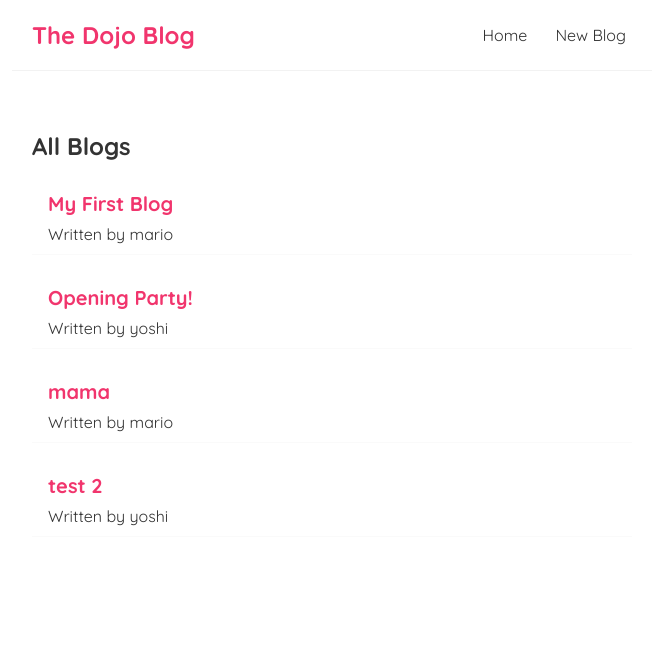
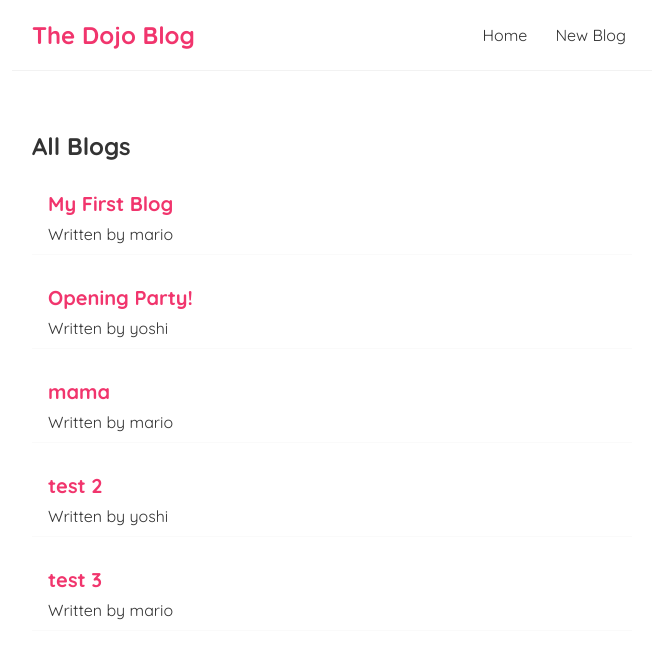
Before and after one commit to SyailendraK/React-Dojo, a React (Create React App) app: page / in a window 1280 px wide. Shown: the top 658 px of the page, without its empty margins (308-964 px from the left). Built offline with nearby package versions, Linux system fonts and the light colour scheme; data requests are answered from the project's data file; the HTML template or start-up script is replaced by a standard one.

Commit message:
programmatic

```diff
--- a/data/db.json
+++ b/data/db.json
@@ -23,6 +23,12 @@
       "body": "body 2",
       "author": "yoshi",
       "id": 4
+    },
+    {
+      "title": "test 3",
+      "body": "body 3",
+      "author": "mario",
+      "id": 5
     }
   ]
 }
--- a/src/Create.js
+++ b/src/Create.js
@@ -1,11 +1,12 @@
 import { useState } from "react";
-
+import { useHistory } from "react-router-dom";
 const Create = () => {
 
   const [title,setTitle] = useState('');
   const [body,setBody] = useState('');
   const [author,setAuthor] = useState('mario');
   const [isPending, setIsPending] = useState(false);
+  const history = useHistory();
 
   const handleSubmit = (e) => {
     e.preventDefault();
@@ -18,7 +19,10 @@ const Create = () => {
     }).then(()=>{
       console.log('added');
       setIsPending(false);
+      history.push('/');
     })
+
+
   }
 
   return (
```
